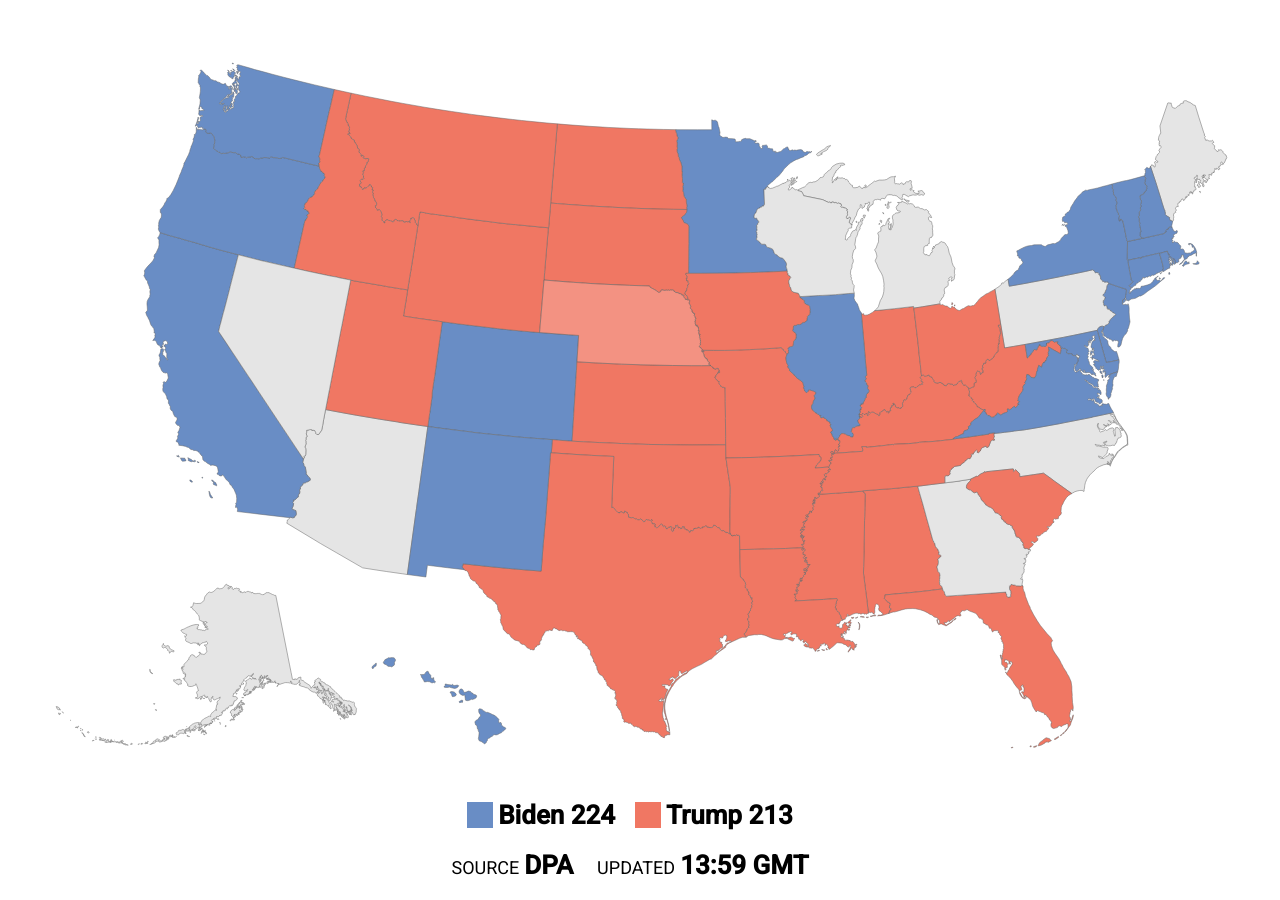
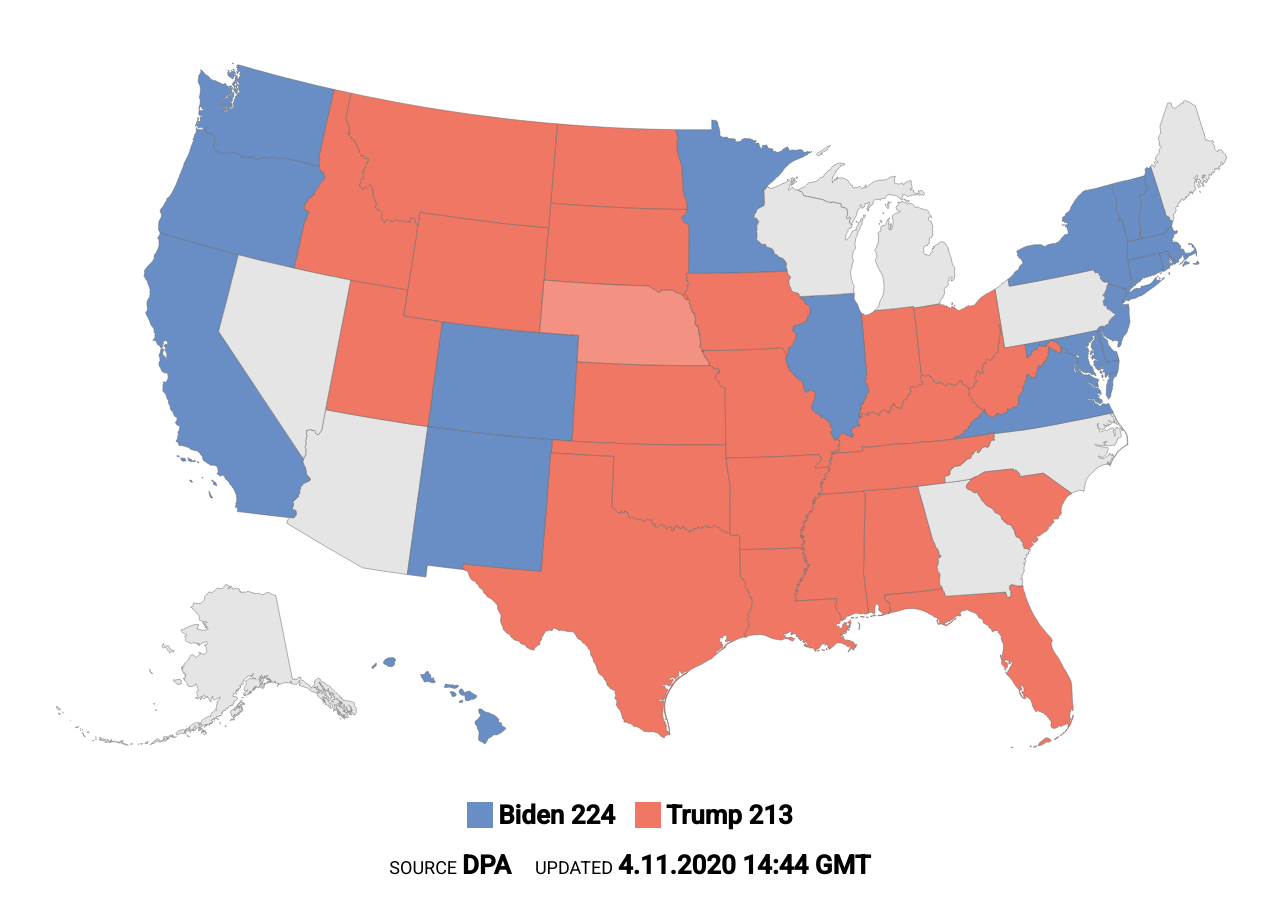
Before and after one commit to ebuddj/2020-us_election_result, a React app: page / in a window 1280 px wide. Built offline with nearby package versions, Linux system fonts and the light colour scheme.

Commit message:
Updated time

```diff
--- a/src/jsx/App.jsx
+++ b/src/jsx/App.jsx
@@ -98,7 +98,7 @@ class App extends Component {
         </div>
         <div className={style.meta_container}>
           <div><label className={style.democratics}></label><span className={style.value}>Biden {this.state.d_votes}</span><label className={style.republicans}></label><span className={style.value}>Trump {this.state.r_votes}</span></div>
-          <div><label>Source</label><span className={style.value}>DPA</span> <label>Updated</label><span className={style.value}>13:59 GMT</span></div>
+          <div><label>Source</label><span className={style.value}>DPA</span> <label>Updated</label><span className={style.value}>4.11.2020 14:44 GMT</span></div>
         </div>
       </div>
     );
```
